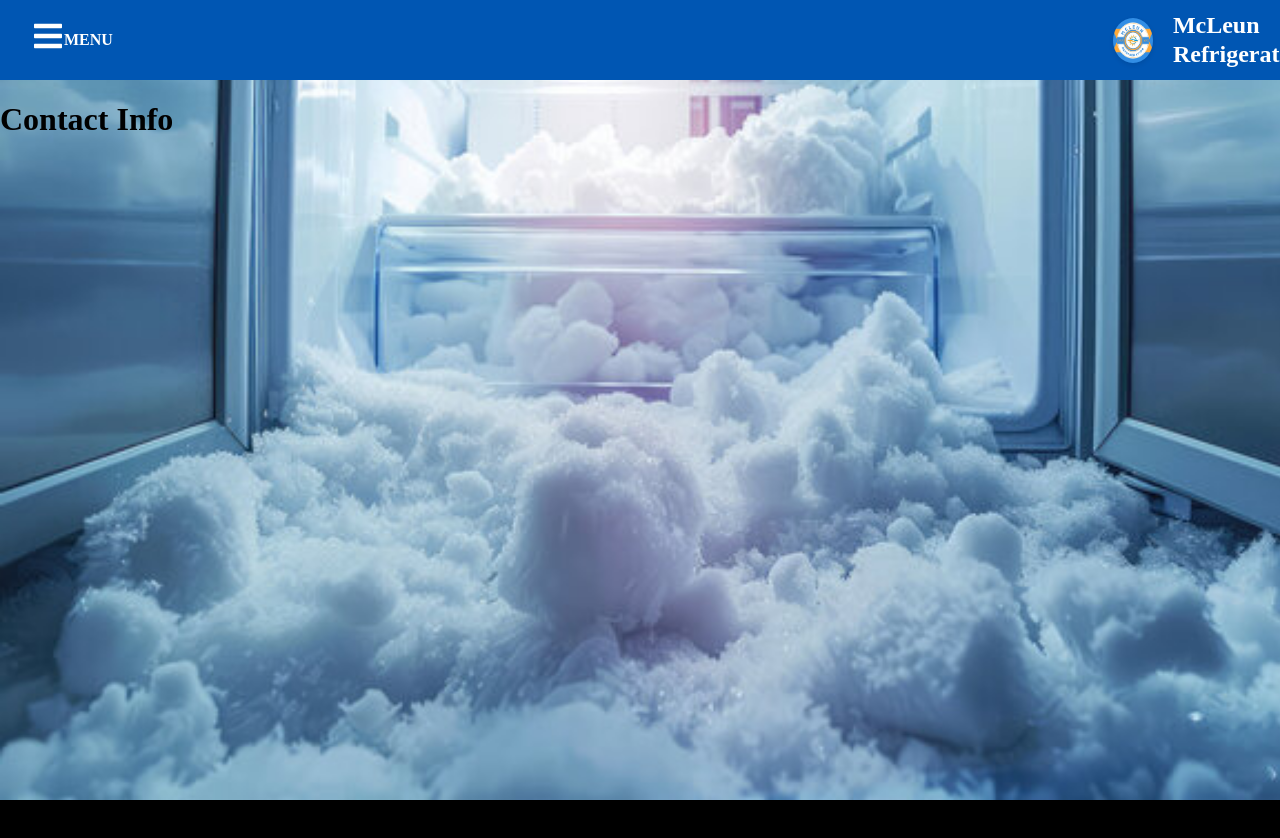
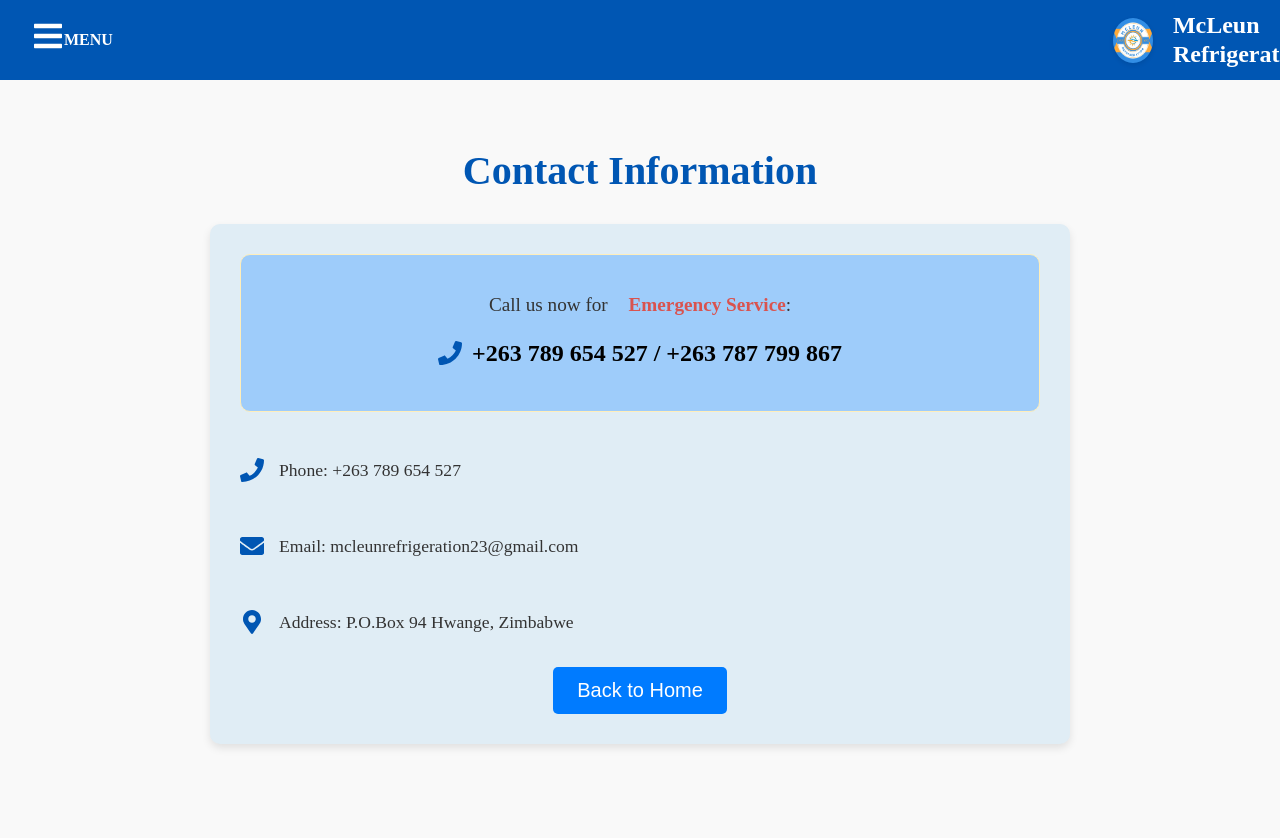
Before and after one commit to tinashejima/Mcleun-Refrigerators, a React (Vite) app in the folder mcleun-app/: page /contact in a window 1280 px wide. Shown: the top 838 px of the page. Before the commit the page ends 800 px from the top, so only its background shows below. Built offline with nearby package versions, Linux system fonts and the light colour scheme.

Commit message:
add files

```diff
--- a/mcleun-app/src/Index.css
+++ b/mcleun-app/src/Index.css
@@ -1,5 +1,5 @@
 body {
-    background-image: url('./assets/360_F_783868564_fpTYDoqHHuGd0XiTywVSBcEP5hhnphbD.jpg');
+    background-image: url('./assets/pngtree-row-of-many-metal-fridges-stacked-on-top-of-each-other-picture-image_2484531.png');
     background-position: center;
     background-size: cover;
     background-repeat: no-repeat;
@@ -164,6 +164,10 @@ h2 {
     border-radius: 10px;
 }
 
+.about-image img:hover {
+    transform: translateY(-5px);
+}
+
 
 
 .services-container {
@@ -287,6 +291,85 @@ h2 {
     margin: 0;
 }
 
+
+
+/* contact css */
+
+.contact-container {
+    text-align: center;
+    padding: 40px 20px;
+    background-color: #f9f9f9;
+    min-height: 100vh;
+    display: flex;
+    flex-direction: column;
+    align-items: center;
+}
+
+.contact-title {
+    font-size: 2.5rem;
+    color: #0056b3;
+    margin-bottom: 30px;
+}
+
+.contact-content {
+    max-width: 800px;
+    width: 100%;
+    background-color: #e0edf5;
+    padding: 30px;
+    border-radius: 10px;
+    box-shadow: 0 4px 8px rgba(0, 0, 0, 0.1);
+}
+
+.emergency-contact {
+    margin-bottom: 30px;
+    padding: 20px;
+    background-color: #9eccfa;
+    border-radius: 10px;
+    border: 1px solid #ffeeba;
+}
+
+.emergency-text {
+    font-size: 1.2rem;
+    color: #333;
+    margin-bottom: 10px;
+}
+
+.highlight {
+    color: #d9534f;
+    font-weight: bold;
+}
+
+.phone-numbers {
+    font-size: 1.5rem;
+    color: black;
+    font-weight: bold;
+    display: flex;
+    align-items: center;
+    justify-content: center;
+    gap: 10px;
+}
+
+
+.contact-details {
+    display: flex;
+    flex-direction: column;
+    gap: 20px;
+}
+
+.contact-item {
+    display: flex;
+    align-items: center;
+    gap: 15px;
+    font-size: 1.1rem;
+    color: #333;
+}
+
+.icon {
+    color: #0056b3;
+    font-size: 1.5rem;
+}
+
+
 /* screen responsive css */
 @media screen and (max-width: 768px) {
     h2 {
@@ -302,6 +385,8 @@ h2 {
 
     .overlay {
         padding: 10px;
+        width: 100%;
+        height: 50%;
 
     }
 
@@ -358,4 +443,18 @@ h2 {
     .target-market-card-text {
         font-size: 1rem;
     }
+
+    /* contact page */
+
+    .contact-title {
+        font-size: 2rem;
+    }
+
+    .phone-numbers {
+        font-size: 1.2rem;
+    }
+
+    .contact-item {
+        font-size: 1rem;
+    }
 }
--- a/mcleun-app/src/pages/Contact.jsx
+++ b/mcleun-app/src/pages/Contact.jsx
@@ -1,11 +1,52 @@
+import React from 'react';
+import { useNavigate } from "react-router-dom";
+import { FaPhone, FaEnvelope, FaMapMarkerAlt } from 'react-icons/fa';
+
+
 function Contact() {
 
+    const navigate = useNavigate();
+
+    const handleGoBack = () => {
+        navigate('/');
+    };
+
     return (
+        <div className="contact-container">
+            <h1 className="contact-title">Contact Information</h1>
 
-        <div>
+            <div className="contact-content">
+                {/* Emergency Call-to-Action */}
+                <div className="emergency-contact">
+                    <p className="emergency-text">
+                        Call us now for <span className="highlight">Emergency Service</span>:
+                    </p>
+                    <p className="phone-numbers">
+                        <FaPhone className="icon" /> +263 789 654 527 / +263 787 799 867
+                    </p>
+                </div>
 
-            <h1>Contact Info</h1>
+
+                <div className="contact-details">
+                    <div className="contact-item">
+                        <FaPhone className="icon" />
+                        <p>Phone: +263 789 654 527</p>
+                    </div>
+                    <div className="contact-item">
+                        <FaEnvelope className="icon" />
+                        <p>Email: mcleunrefrigeration23@gmail.com</p>
+                    </div>
+                    <div className="contact-item">
+                        <FaMapMarkerAlt className="icon" />
+                        <p>Address: P.O.Box 94 Hwange, Zimbabwe</p>
+                    </div>
+                </div>
+                <button className="back-button" onClick={handleGoBack}>
+                    Back to Home
+                </button>
+            </div>
         </div>
     );
 }
+
 export default Contact;
```
Also changed, not shown: mcleun-app/src/assets/Refrigeration background.jpg (added), mcleun-app/src/assets/pngtree-row-of-many-metal-fridges-stacked-on-top-of-each-other-picture-image_2484531.png (added).
